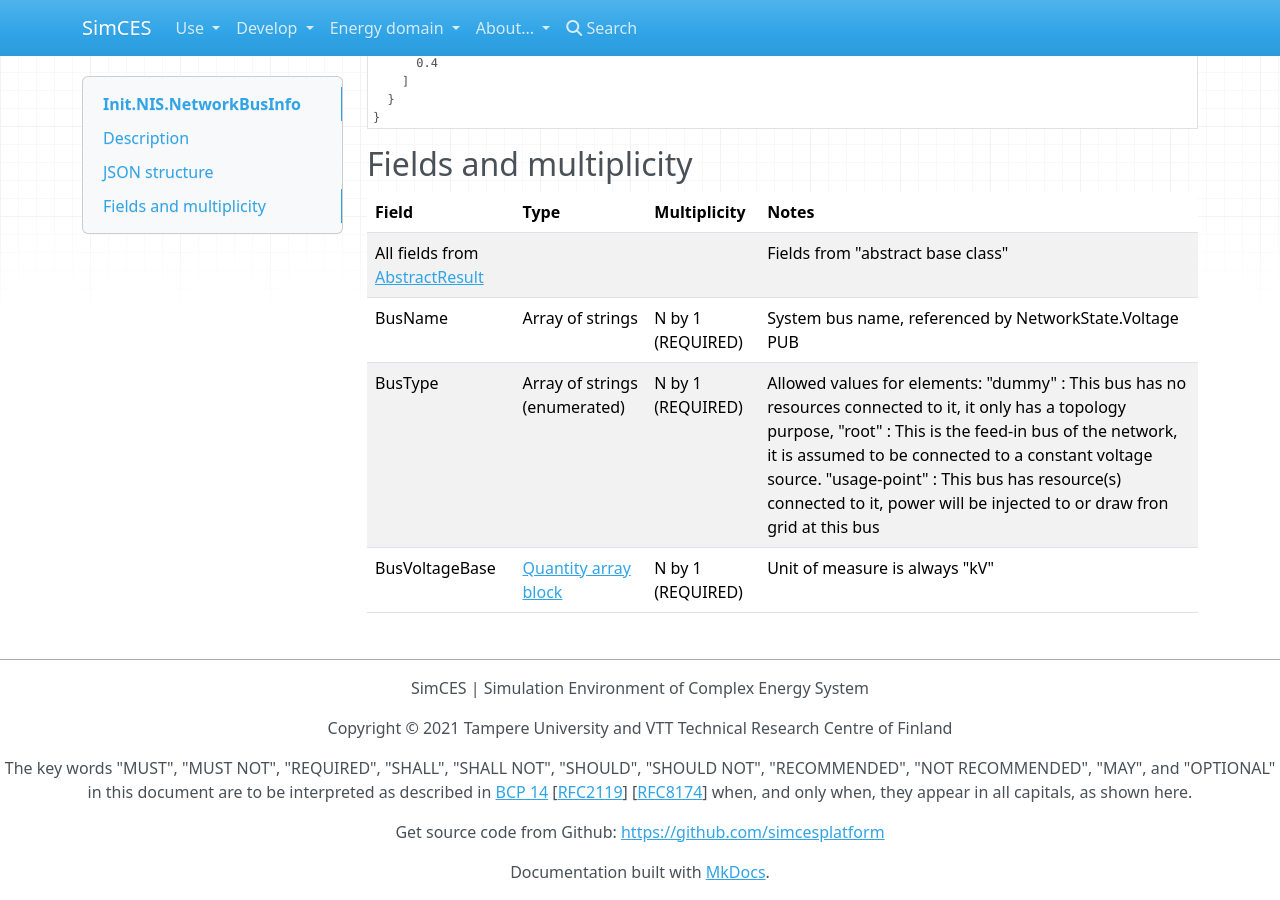
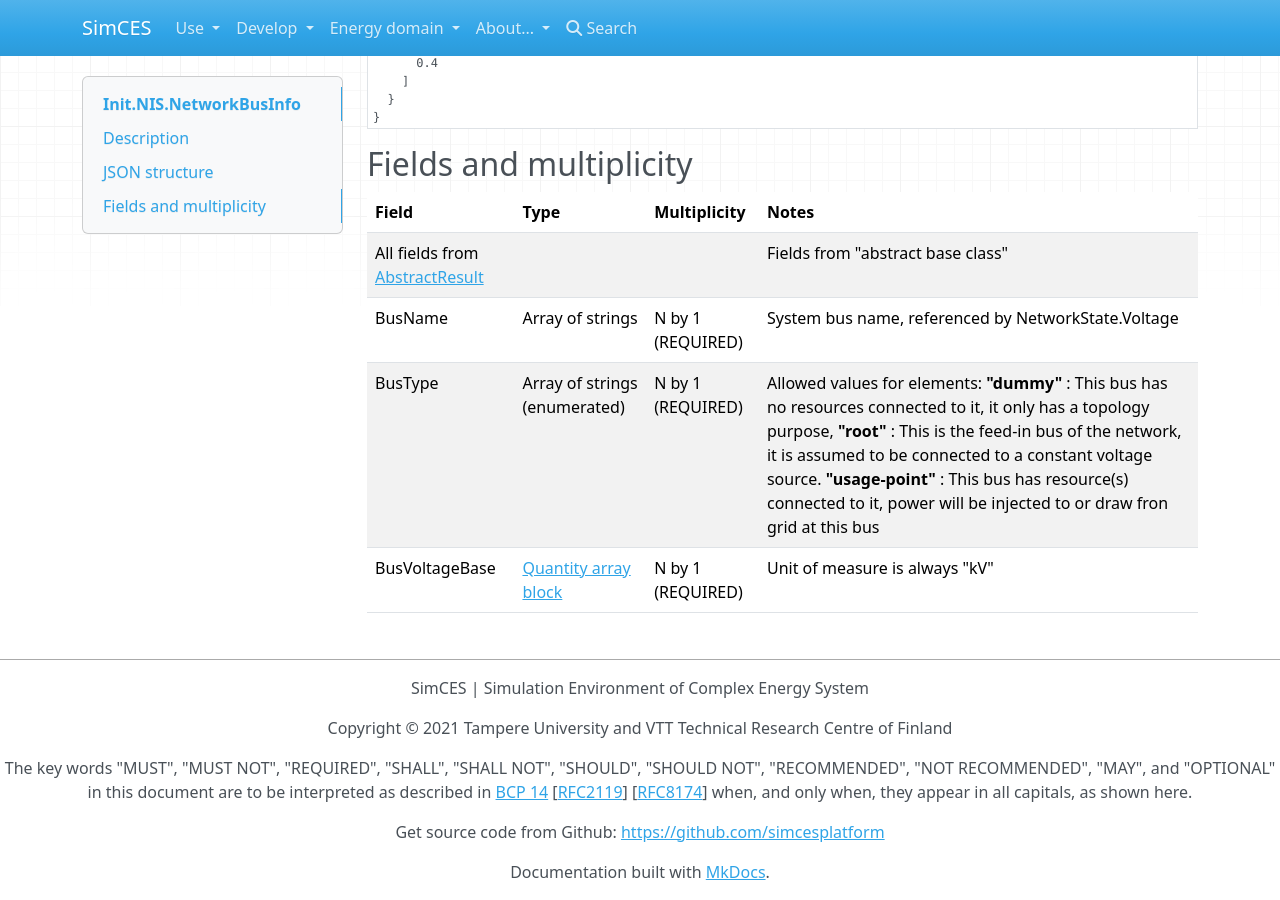
Before and after one commit to simcesplatform/simcesplatform.github.io, an MkDocs documentation site: the page built from markdown/energy_msg-init-nis-networkbusinfo.md, in a window 1280 px wide and 900 px high, scrolled down 780 px. Built offline with MkDocs 1.6.1, drawn with Linux system fonts in a browser that asks for light colours; nearby versions of some CDN libraries; library files that are not in the unit come from our copies.

Commit message:
NIS pages update 1

```diff
--- a/markdown/energy_msg-init-nis-networkbusinfo.md
+++ b/markdown/energy_msg-init-nis-networkbusinfo.md
@@ -1,6 +1,6 @@
 # Init.NIS.NetworkBusInfo
 
-##Description
+## Description
 
 This message contains the list of electricity distribution components to be delivered in simulation initialization stage.
 
@@ -47,6 +47,6 @@ This message contains the list of electricity distribution components to be deli
 | Field | Type | Multiplicity | Notes |
 | --- | --- | --- | --- |
 | All fields from [AbstractResult](core_msg-abstractresult.md) | | | Fields from "abstract base class" |
-| BusName | Array of strings | N by 1 (REQUIRED) | System bus name, referenced by NetworkState.Voltage PUB |
-| BusType | Array of strings (enumerated) | N by 1 (REQUIRED) | Allowed values for elements:  "dummy" : This bus has no resources connected to it, it only has a topology purpose,  "root" : This is the feed-in bus of the network, it is assumed to be connected to a constant voltage source.  "usage-point" : This bus has resource(s) connected to it, power will be injected to or draw fron grid at this bus|
+| BusName | Array of strings | N by 1 (REQUIRED) | System bus name, referenced by NetworkState.Voltage |
+| BusType | Array of strings (enumerated) | N by 1 (REQUIRED) | Allowed values for elements: **"dummy"** : This bus has no resources connected to it, it only has a topology purpose, **"root"** : This is the feed-in bus of the network, it is assumed to be connected to a constant voltage source. **"usage-point"** : This bus has resource(s) connected to it, power will be injected to or draw fron grid at this bus|
 | BusVoltageBase | [Quantity array block](core_block-quantity-array.md)  | N by 1 (REQUIRED) | Unit of measure is always "kV" |
```
Also changed, not shown: markdown/energy_msg-init-nis-networkcomponentinfo.md (+1 -1 lines).
